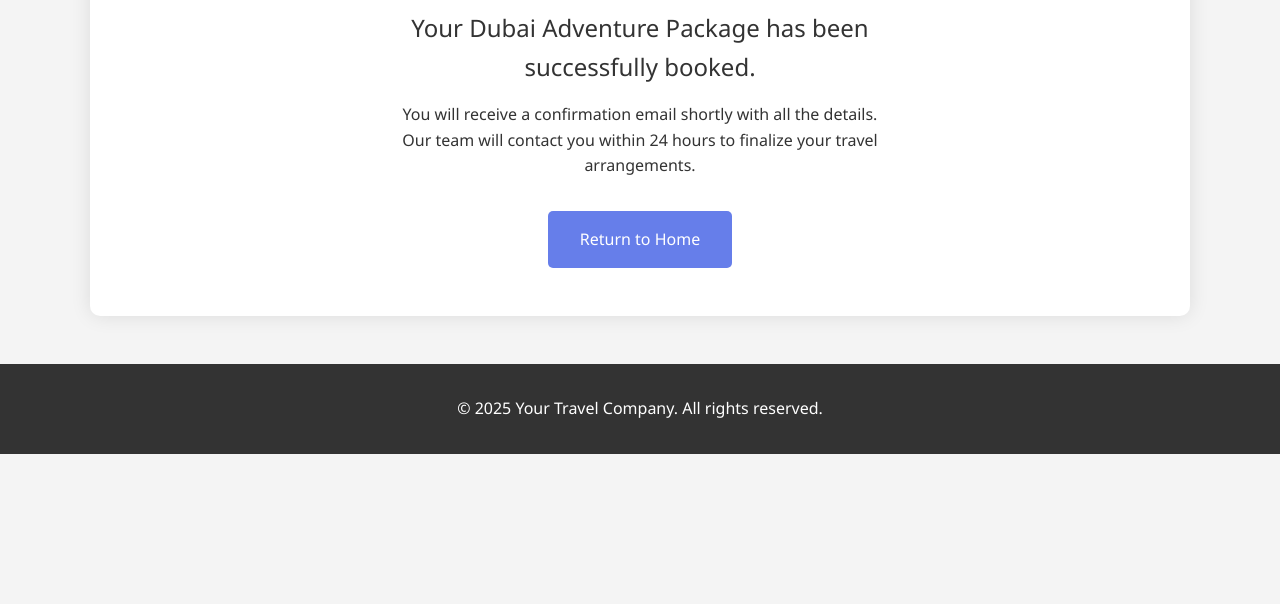
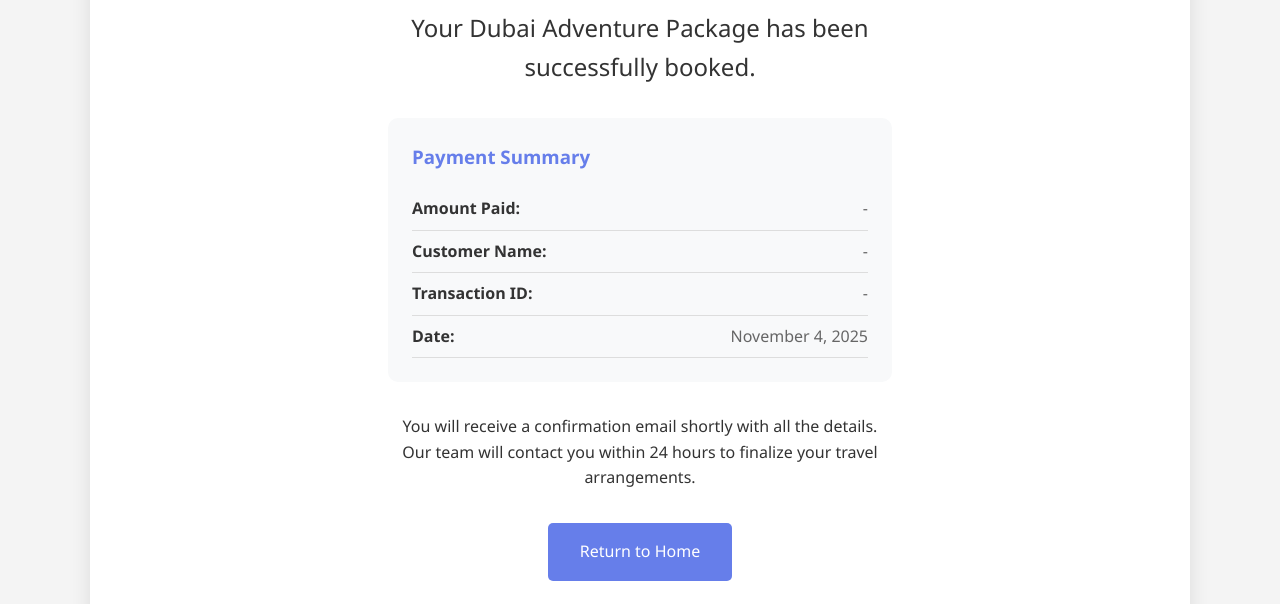
Before and after one commit to sanyatraveluae/Sany-Travel, a plain HTML site: page thank-you.html in a window 1280 px wide. Shown: the part 493-1097 px from the top of the page. Before the commit the page ends 947 px from the top, so only its background shows below. Drawn offline with Linux system fonts and the light colour scheme.

Commit message:
Update thank-you.html

```diff
--- a/thank-you.html
+++ b/thank-you.html
@@ -21,6 +21,29 @@
             color: #333;
             margin: 1rem 0;
         }
+        .payment-details {
+            background: #f8f9fa;
+            padding: 1.5rem;
+            border-radius: 10px;
+            margin: 2rem 0;
+            text-align: left;
+        }
+        .payment-details h3 {
+            color: #667eea;
+            margin-bottom: 1rem;
+        }
+        .detail-row {
+            padding: 0.5rem 0;
+            border-bottom: 1px solid #ddd;
+        }
+        .detail-label {
+            font-weight: bold;
+            color: #333;
+        }
+        .detail-value {
+            color: #666;
+            float: right;
+        }
     </style>
 </head>
 <body>
@@ -35,6 +58,27 @@
             <div class="success-icon">🎉</div>
             <h2>Thank You for Your Booking!</h2>
             <p class="success-message">Your Dubai Adventure Package has been successfully booked.</p>
+
+            <div class="payment-details">
+                <h3>Payment Summary</h3>
+                <div class="detail-row">
+                    <span class="detail-label">Amount Paid:</span>
+                    <span class="detail-value" id="paid-amount">-</span>
+                </div>
+                <div class="detail-row">
+                    <span class="detail-label">Customer Name:</span>
+                    <span class="detail-value" id="customer-name-display">-</span>
+                </div>
+                <div class="detail-row">
+                    <span class="detail-label">Transaction ID:</span>
+                    <span class="detail-value" id="transaction-id">-</span>
+                </div>
+                <div class="detail-row">
+                    <span class="detail-label">Date:</span>
+                    <span class="detail-value" id="payment-date">-</span>
+                </div>
+            </div>
+
             <p>You will receive a confirmation email shortly with all the details.</p>
             <p>Our team will contact you within 24 hours to finalize your travel arrangements.</p>
             <a href="index.html" style="display: inline-block; margin-top: 2rem; padding: 1rem 2rem; background: #667eea; color: white; text-decoration: none; border-radius: 5px;">Return to Home</a>
@@ -46,5 +90,32 @@
             <p>&copy; 2025 Your Travel Company. All rights reserved.</p>
         </div>
     </footer>
+
+    <script>
+        // Display payment details from sessionStorage
+        window.onload = function() {
+            const amount = sessionStorage.getItem('paymentAmount');
+            const customerName = sessionStorage.getItem('customerName');
+            const transactionId = sessionStorage.getItem('transactionId');
+
+            if (amount) {
+                document.getElementById('paid-amount').textContent = '$' + amount;
+            }
+            if (customerName) {
+                document.getElementById('customer-name-display').textContent = customerName;
+            }
+            if (transactionId) {
+                document.getElementById('transaction-id').textContent = transactionId;
+            }
+
+            // Display current date
+            const today = new Date().toLocaleDateString('en-US', {
+                year: 'numeric',
+                month: 'long',
+                day: 'numeric'
+            });
+            document.getElementById('payment-date').textContent = today;
+        };
+    </script>
 </body>
 </html>
```
